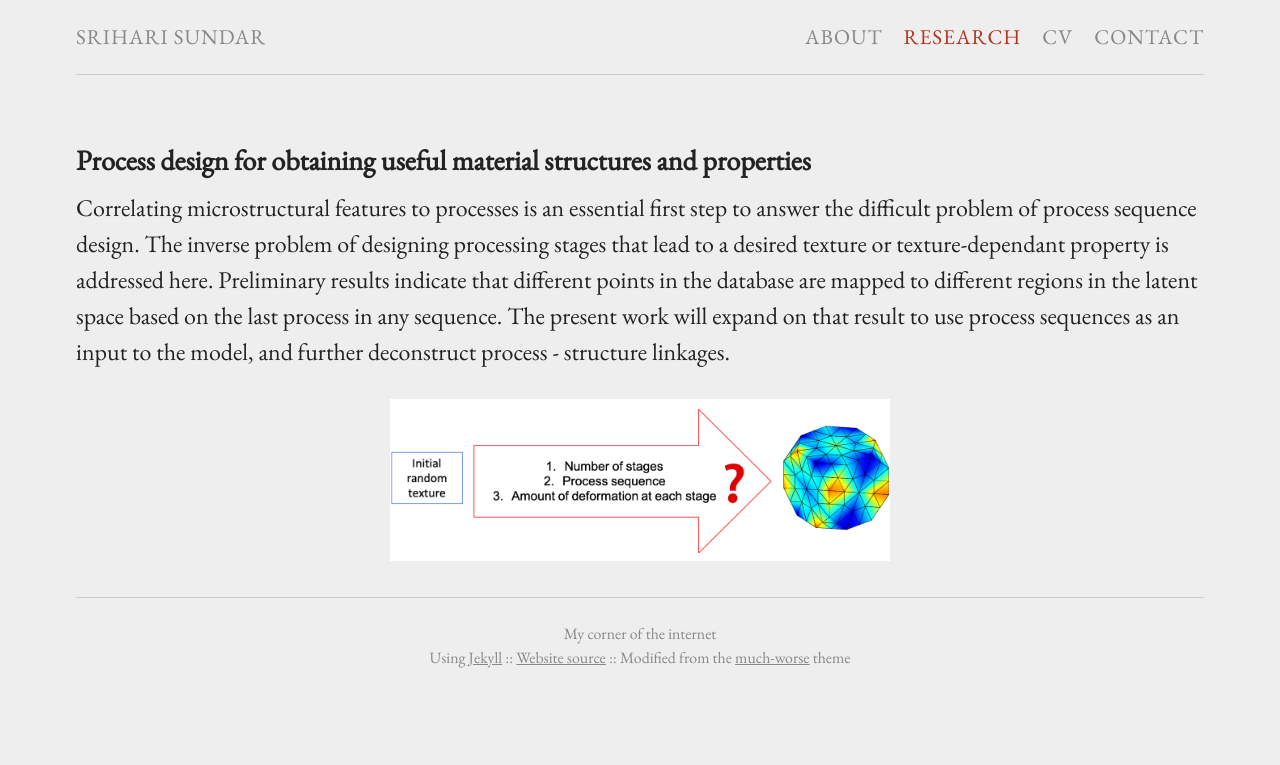
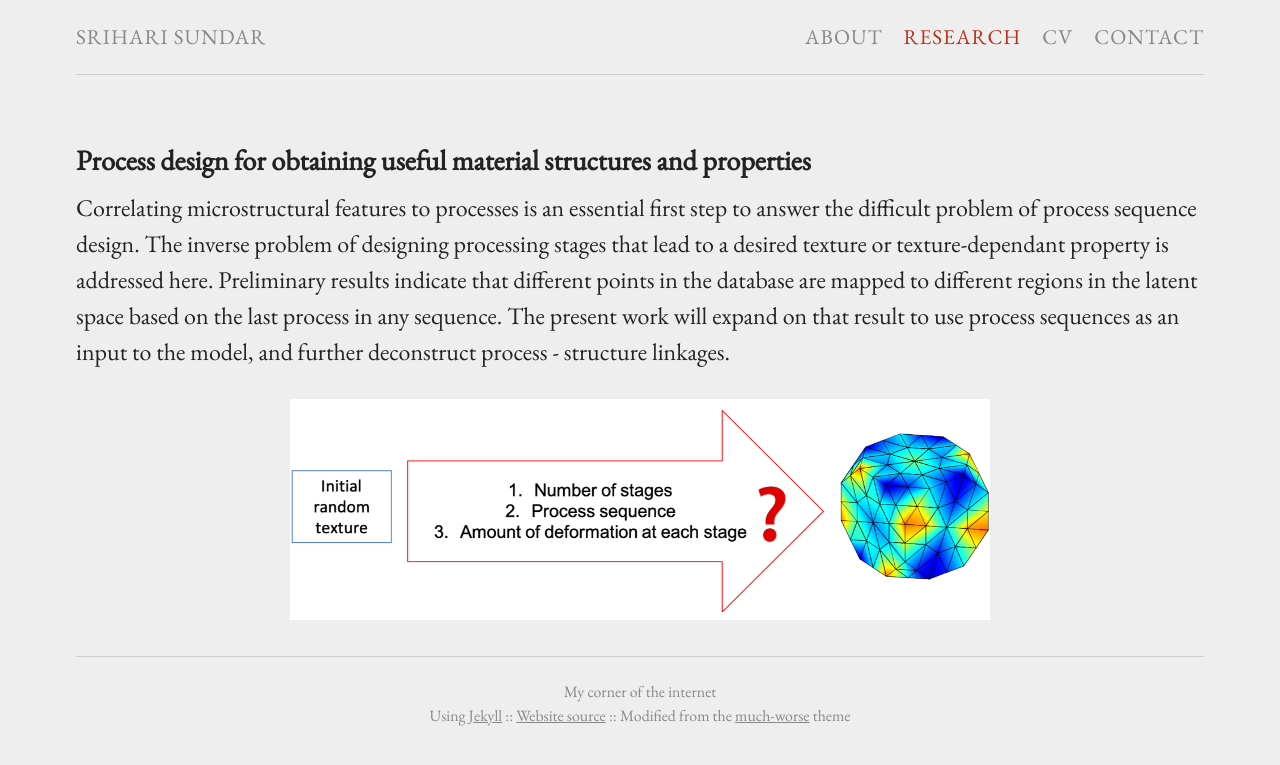
Before and after one commit to sriharisundar/sriharisundar.github.io, a Jekyll site: the page built from research.md, in a window 1280 px wide. Shown: the top 765 px of the page. Built offline with Jekyll 4.4.1, drawn with Linux system fonts in a browser that asks for light colours.

Commit message:
Modify image background color and size

```diff
--- a/research.md
+++ b/research.md
@@ -9,4 +9,4 @@ group: "navigation"
 
 Correlating microstructural features to processes is an essential first step to answer the difficult problem of process sequence design. The inverse problem of designing processing stages that lead to a desired texture or texture-dependant property is addressed here. Preliminary results indicate that different points in the database are mapped to different regions in the latent space based on the last process in any sequence. The present work will expand on that result to use process sequences as an input to the model, and further deconstruct process - structure linkages.
 
-{% include image.html url="/images/processdesign.png" width="500px" align="center" %}
+{% include image.html url="/images/processdesign.png" width="700px" align="center" %}
```
Also changed, not shown: images/processdesign.png.
